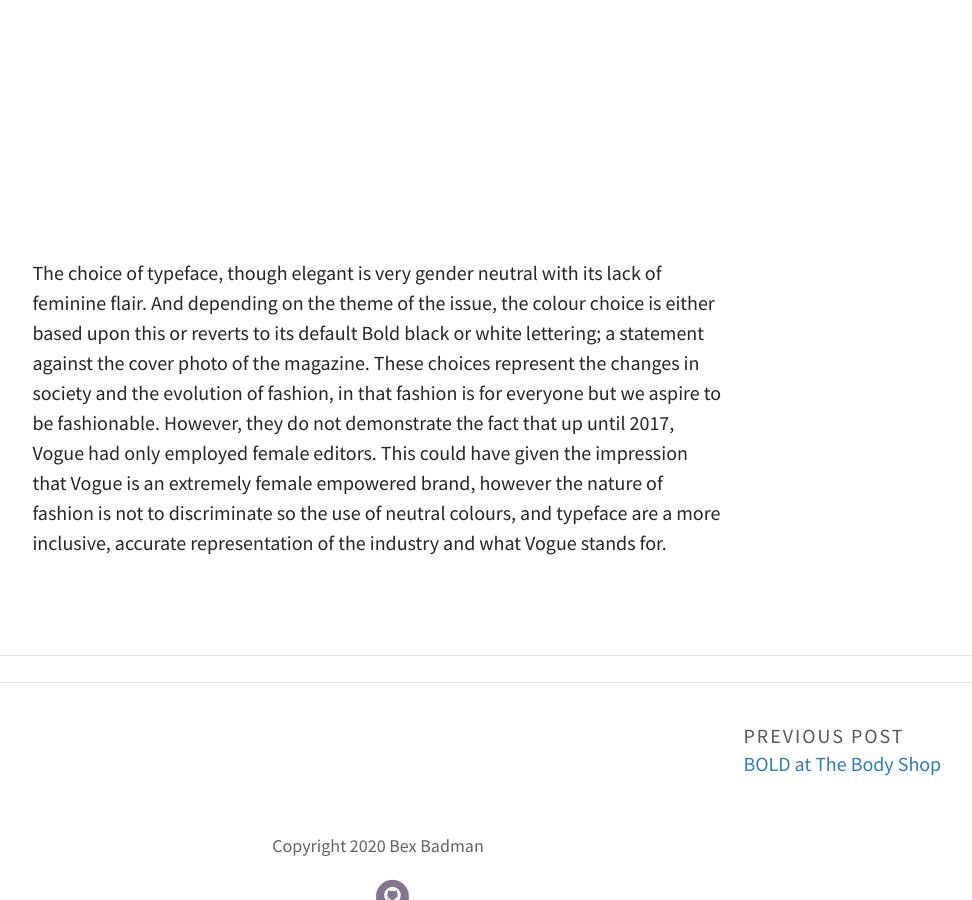
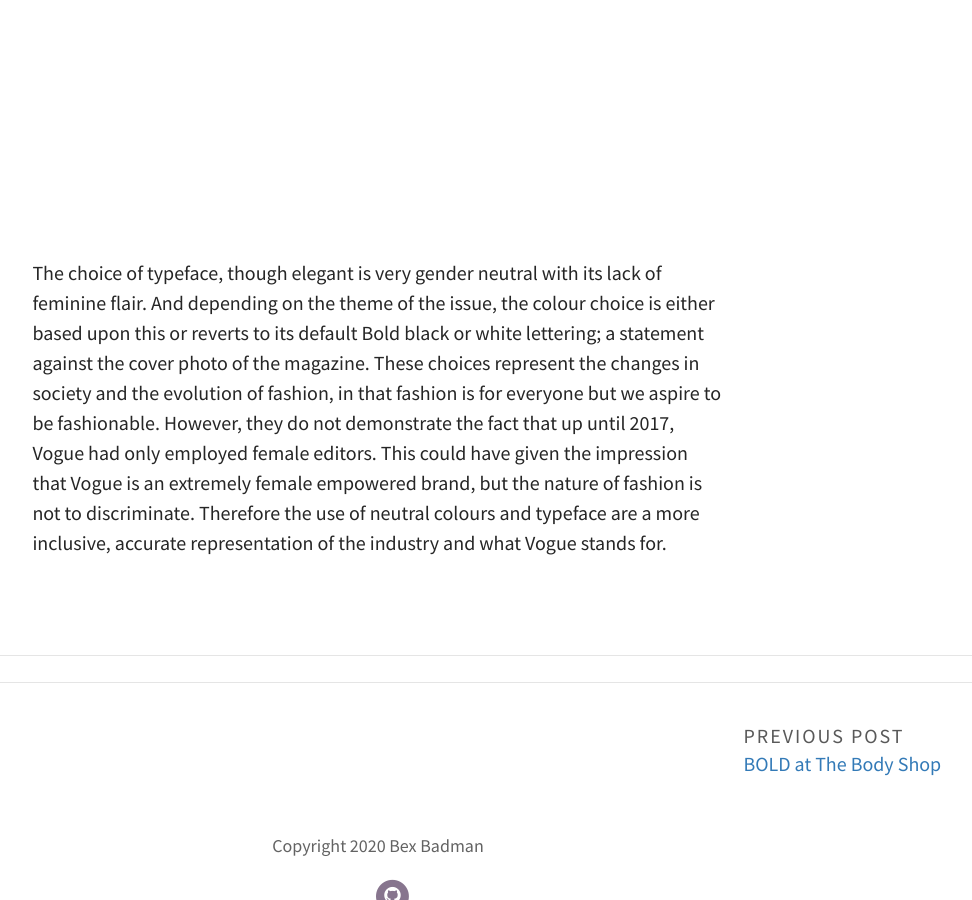
Before and after one commit to rebeccabadman1999/Bex-Badman-Blog, a Jekyll site: the page built from _posts/2020-10-12-the-iconic-voice-of-vogue.md, in a window 1280 px wide and 900 px high, scrolled down 2205 px. Shown: the whole window, without its empty margins (262-1234 px from the left). Built offline with Jekyll 4.4.1, drawn with Linux system fonts in a browser that asks for light colours; some web fonts are replaced; comment, search, counter and statistics services are not loaded.

Commit message:
Update Post “2020-10-12-the-iconic-voice-of-vogue”

```diff
--- a/_posts/2020-10-12-the-iconic-voice-of-vogue.md
+++ b/_posts/2020-10-12-the-iconic-voice-of-vogue.md
@@ -20,4 +20,4 @@
 
 ![](../uploads/00-promo-image-vogue-logo.jpg)
 
-The choice of typeface, though elegant is very gender neutral with its lack of feminine flair. And depending on the theme of the issue, the colour choice is either based upon this or reverts to its default Bold black or white lettering; a statement against the cover photo of the magazine. These choices represent the changes in society and the evolution of fashion, in that fashion is for everyone but we aspire to be fashionable. However, they do not demonstrate the fact that up until 2017, Vogue had only employed female editors. This could have given the impression that Vogue is an extremely female empowered brand, however the nature of fashion is not to discriminate so the use of neutral colours, and typeface are a more inclusive, accurate representation of the industry and what Vogue stands for.
+The choice of typeface, though elegant is very gender neutral with its lack of feminine flair. And depending on the theme of the issue, the colour choice is either based upon this or reverts to its default Bold black or white lettering; a statement against the cover photo of the magazine. These choices represent the changes in society and the evolution of fashion, in that fashion is for everyone but we aspire to be fashionable. However, they do not demonstrate the fact that up until 2017, Vogue had only employed female editors. This could have given the impression that Vogue is an extremely female empowered brand, but the nature of fashion is not to discriminate. Therefore the use of neutral colours and typeface are a more inclusive, accurate representation of the industry and what Vogue stands for.
```
